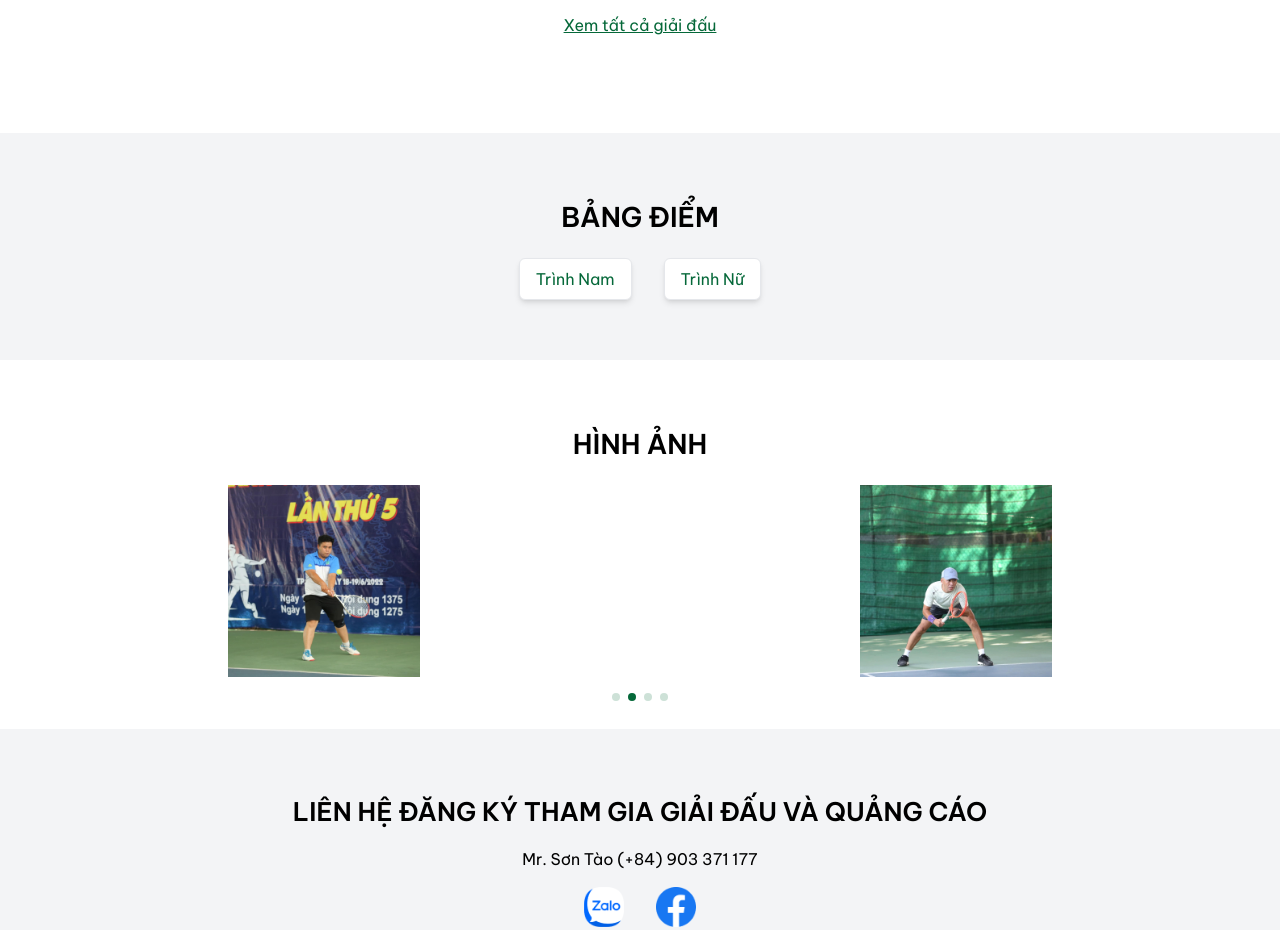
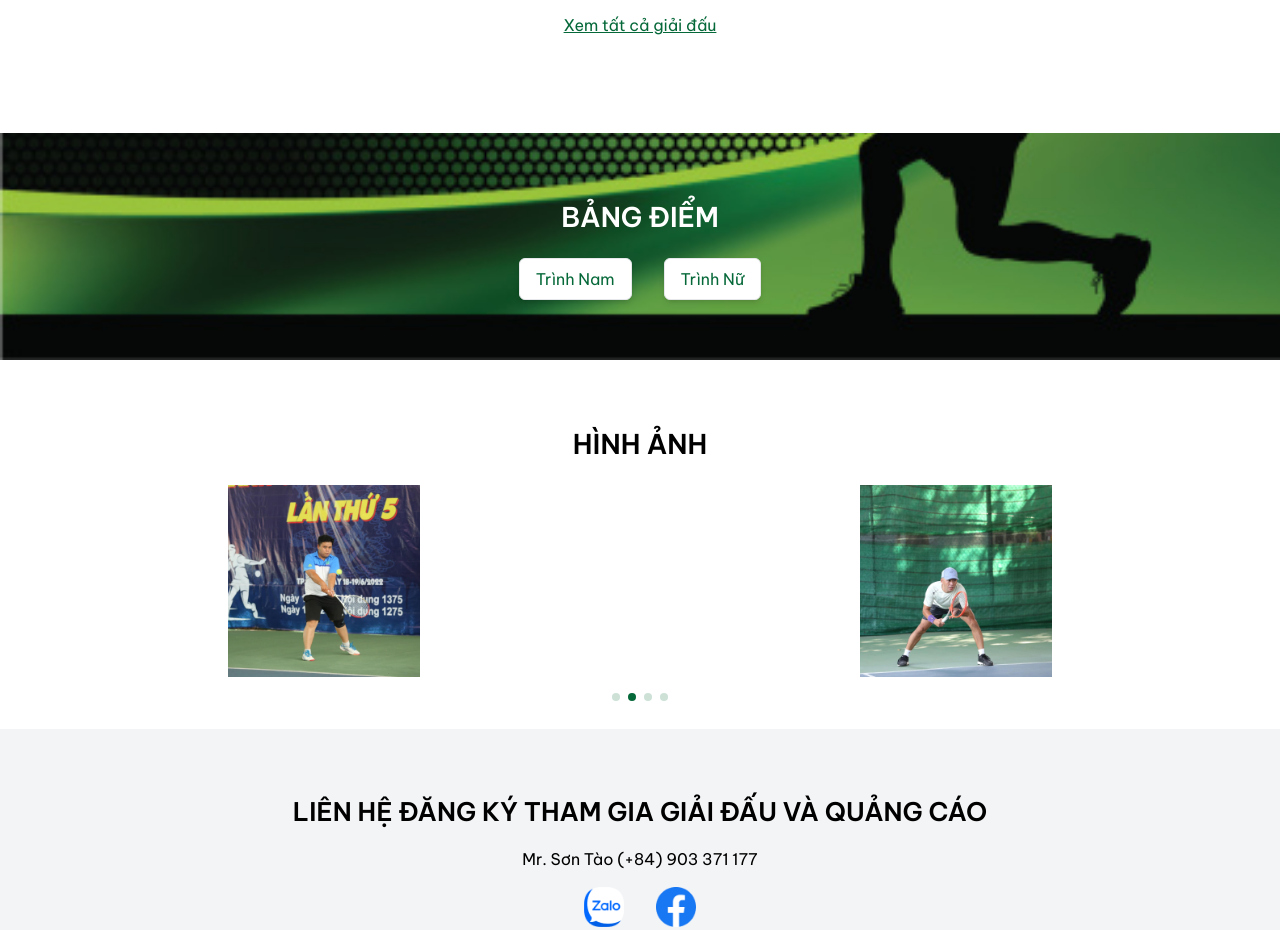
Before and after one commit to dflyapp/tennis-btn, a Next.js app: page / in a window 1280 px wide. Shown: the part 3440-4370 px from the top of the page. Built offline with nearby package versions, Linux system fonts and the light colour scheme.

Commit message:
fix: update bang diem background

```diff
--- a/pages/index.tsx
+++ b/pages/index.tsx
@@ -13,6 +13,7 @@ import classNames from "classnames";
 import { Header, Footer } from "layouts";
 import { Sponsors, Players, DialogEvent } from "components";
 import Cover from "assets/cover-main.jpeg";
+import LeaderboardBg from "assets/leaderboard-bg.jpg";
 import { sortByDate } from "utils";
 
 const Home: NextPage = ({ events, players }: any) => {
@@ -173,8 +174,16 @@ const Home: NextPage = ({ events, players }: any) => {
         </div>
 
         {/* leader board */}
-        <div className="px-2 bg-gray-100 py-3">
-          <h1 className="w-fit mx-auto px-3 py-2 uppercase text-center mt-12">
+        <div
+          className="px-2 bg-gray-100 py-3"
+          style={{
+            background: `url(${LeaderboardBg.src})`,
+            backgroundSize: "cover",
+            backgroundPosition: "bottom right",
+            opacity: 1,
+          }}
+        >
+          <h1 className="w-fit mx-auto px-3 text-white py-2 uppercase text-center mt-12">
             Bảng điểm
           </h1>
           <div className="mt-4 mx-auto w-fit">
```
Also changed, not shown: assets/leaderboard-bg.jpg (added).
